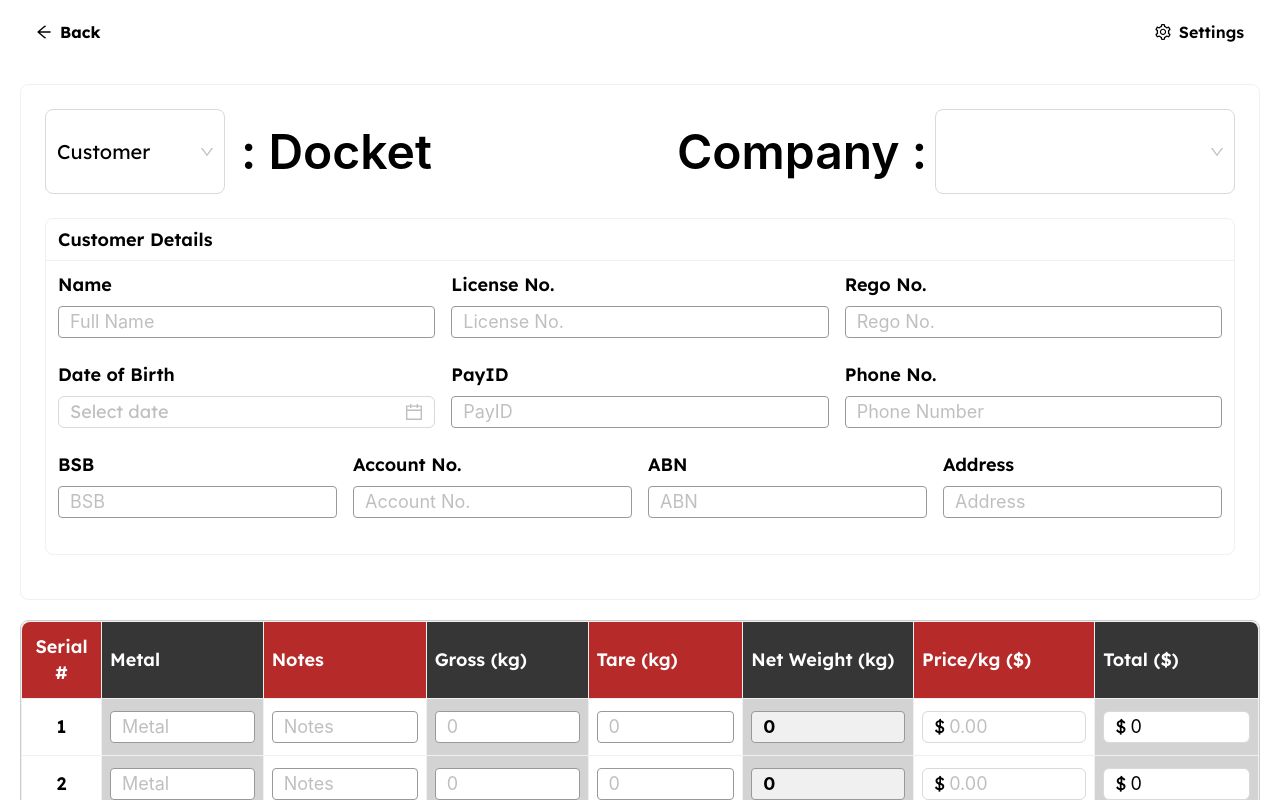
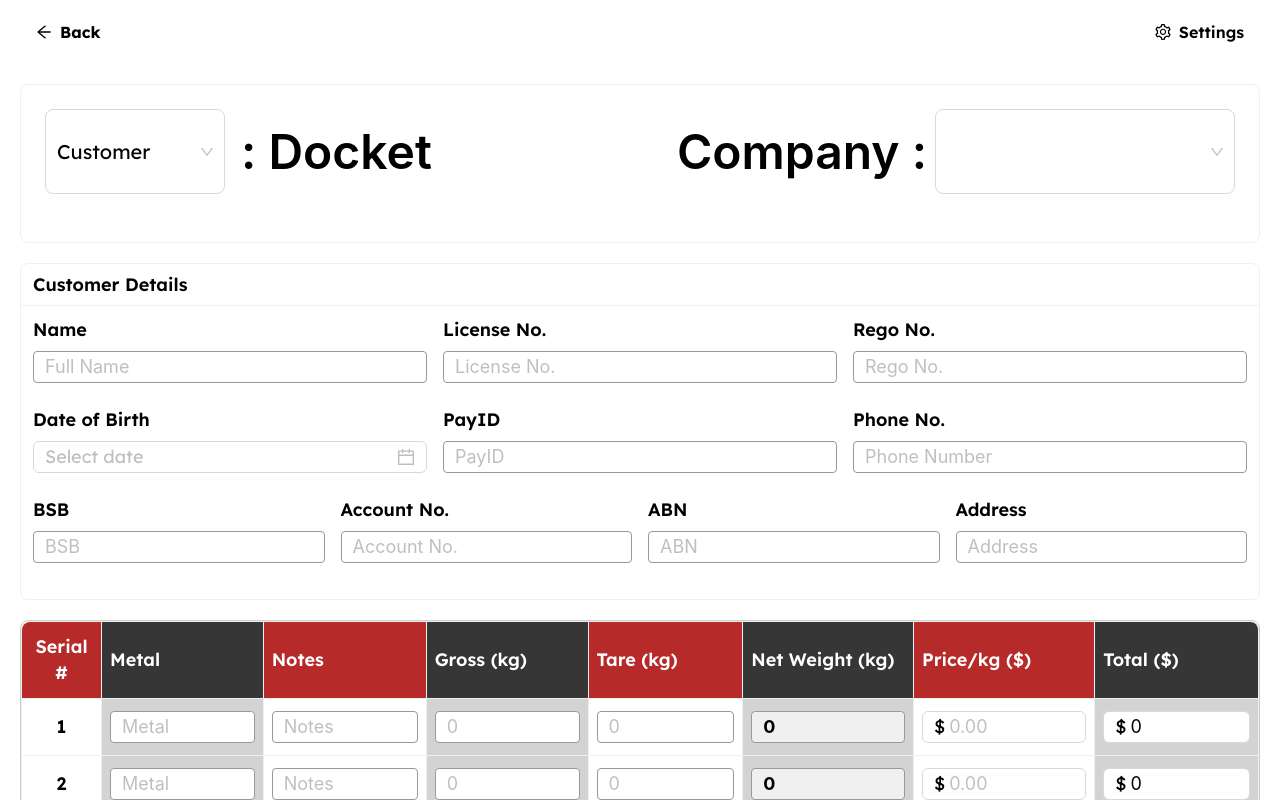
Before and after one commit to JuhilKBhatt/Weight-Docket-Maker, a React (Vite) app in the folder frontend/: page /new-docket in a window 1280 px wide. Shown: the top 800 px of the page. Built offline with nearby package versions, Linux system fonts and the light colour scheme; a web font is replaced by a local one.

Commit message:
Update DocketForm.jsx

```diff
--- a/frontend/src/pages/docket/DocketForm.jsx
+++ b/frontend/src/pages/docket/DocketForm.jsx
@@ -153,12 +153,12 @@ export default function DocketForm() {
                             </Space>
                         </Col>
                     </Row>
+                </Card>
 
-                    {/* --- CUSTOMER DETAILS --- */}
-                    <CustomerDetails
-                        dateFormat={dateFormat}
-                    />
-                </Card>
+                {/* --- CUSTOMER DETAILS --- */}
+                <CustomerDetails
+                    dateFormat={dateFormat}
+                />
 
                 {/* --- ITEMS TABLE --- */}
                 <DocketItemsTable
```
